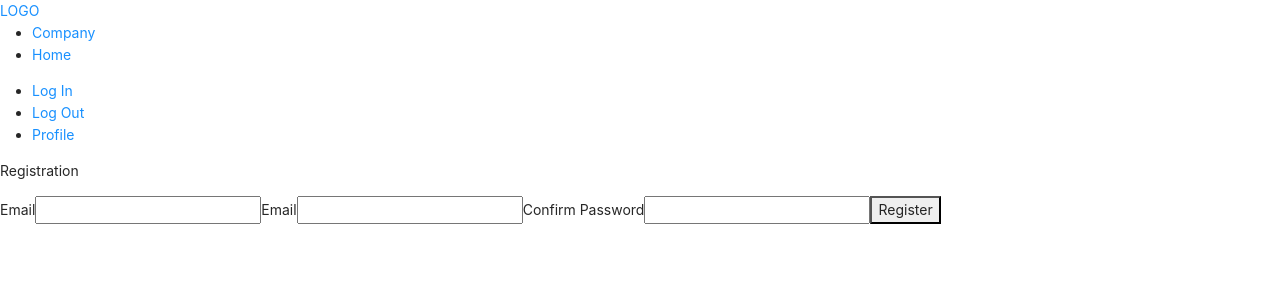
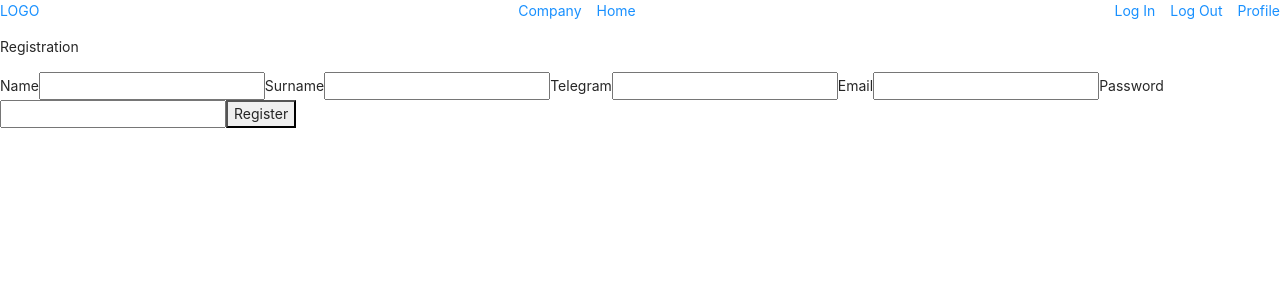
Before and after one commit to SlavaSvirov/interview, a React (Create React App) app in the folder frontend/: page /register in a window 1280 px wide. Shown: the top 300 px of the page. Built offline with nearby package versions, Linux system fonts and the light colour scheme.

Commit message:
done with header style

```diff
--- a/frontend/src/App.js
+++ /dev/null
@@ -1,68 +0,0 @@
-import React from 'react';
-import { BrowserRouter as Router, Switch, Route } from 'react-router-dom';
-import PageNotFound from './components/404/404';
-import Header from './components/Header/Header';
-import Login from './components/Login/Login';
-import MainPage from './components/MainPage/MainPage';
-import Register from './components/Register/Register';
-
-const data = [
-  {
-    author: 'Han Solo',
-    avatar: 'https://zos.alipayobjects.com/rmsportal/ODTLcjxAfvqbxHnVXCYX.png',
-    review:
-      'Lorem ipsum dolor sit amet consectetur, adipisicing elit. Similique, culpa quibusdam. Similique rerum, quisquam delectus quidem autem molestias accusamus dolores omnis odit aspernatur ut laudantium magni iure deserunt, fugit fuga. Expedita minima debitis nam facilis ratione et eaque veritatis similique suscipit, quaerat alias unde quibusdam magnam! Perferendis in reiciendis quam nam, quis eius dolorum modi quaerat provident aspernatur accusamus libero.',
-  },
-  {
-    author: 'Bender',
-    avatar: 'https://zos.alipayobjects.com/rmsportal/ODTLcjxAfvqbxHnVXCYX.png',
-    review:
-      'Lorem ipsum dolor sit amet consectetur, adipisicing elit. Similique, culpa quibusdam. Similique rerum, quisquam delectus quidem autem molestias accusamus dolores omnis odit aspernatur ut laudantium magni iure deserunt, fugit fuga. Expedita minima debitis nam facilis ratione et eaque veritatis similique suscipit, quaerat alias unde quibusdam magnam! Perferendis in reiciendis quam nam, quis eius dolorum modi quaerat provident aspernatur accusamus libero.',
-  },
-  {
-    author: 'Homer Simpson',
-    avatar: 'https://zos.alipayobjects.com/rmsportal/ODTLcjxAfvqbxHnVXCYX.png',
-    review:
-      'Lorem ipsum dolor sit amet consectetur, adipisicing elit. Similique, culpa quibusdam. Similique rerum, quisquam delectus quidem autem molestias accusamus dolores omnis odit aspernatur ut laudantium magni iure deserunt, fugit fuga. Expedita minima debitis nam facilis ratione et eaque veritatis similique suscipit, quaerat alias unde quibusdam magnam! Perferendis in reiciendis quam nam, quis eius dolorum modi quaerat provident aspernatur accusamus libero.',
-  },
-  {
-    author: 'Chui',
-    avatar: 'https://zos.alipayobjects.com/rmsportal/ODTLcjxAfvqbxHnVXCYX.png',
-    review:
-      'Lorem ipsum dolor sit amet consectetur, adipisicing elit. Similique, culpa quibusdam. Similique rerum, quisquam delectus quidem autem molestias accusamus dolores omnis odit aspernatur ut laudantium magni iure deserunt, fugit fuga. Expedita minima debitis nam facilis ratione et eaque veritatis similique suscipit, quaerat alias unde quibusdam magnam! Perferendis in reiciendis quam nam, quis eius dolorum modi quaerat provident aspernatur accusamus libero.',
-  },
-];
-
-function App() {
-  return (
-    <div>
-      <Router>
-        <Header />
-
-        <Switch>
-          <Route exact path="/login">
-            <Login />
-          </Route>
-
-          <Route exact path="/register">
-            <Register />
-          </Route>
-
-          <Route exact path="/company"></Route>
-
-          <Route exact path="/profile"></Route>
-
-          <Route exact path="/">
-            <MainPage data={data} />
-          </Route>
-
-          <Route>
-            <PageNotFound />
-          </Route>
-        </Switch>
-      </Router>
-    </div>
-  );
-}
-
-export default App;
--- a/frontend/src/App.jsx
+++ b/frontend/src/App.jsx
@@ -1,48 +1,66 @@
+import React from 'react';
+import { BrowserRouter as Router, Switch, Route } from 'react-router-dom';
+import PageNotFound from './components/404/404';
+import Header from './components/Header/Header';
+import Login from './components/Login/Login';
 import MainPage from './components/MainPage/MainPage';
-import Reviews from './components/Reviews/Reviews';
+import Register from './components/Register/Register';
+
 const data = [
   {
     author: 'Han Solo',
     avatar: 'https://zos.alipayobjects.com/rmsportal/ODTLcjxAfvqbxHnVXCYX.png',
     review:
-      'We supply a series of design principles, practical patterns and high quality design resources (Sketch and Axure), to help people create  their product prototypes beautifully and efficiently',
+      'Lorem ipsum dolor sit amet consectetur, adipisicing elit. Similique, culpa quibusdam. Similique rerum, quisquam delectus quidem autem molestias accusamus dolores omnis odit aspernatur ut laudantium magni iure deserunt, fugit fuga. Expedita minima debitis nam facilis ratione et eaque veritatis similique suscipit, quaerat alias unde quibusdam magnam! Perferendis in reiciendis quam nam, quis eius dolorum modi quaerat provident aspernatur accusamus libero.',
+  },
+  {
+    author: 'Bender',
+    avatar: 'https://zos.alipayobjects.com/rmsportal/ODTLcjxAfvqbxHnVXCYX.png',
+    review:
+      'Lorem ipsum dolor sit amet consectetur, adipisicing elit. Similique, culpa quibusdam. Similique rerum, quisquam delectus quidem autem molestias accusamus dolores omnis odit aspernatur ut laudantium magni iure deserunt, fugit fuga. Expedita minima debitis nam facilis ratione et eaque veritatis similique suscipit, quaerat alias unde quibusdam magnam! Perferendis in reiciendis quam nam, quis eius dolorum modi quaerat provident aspernatur accusamus libero.',
+  },
+  {
+    author: 'Homer Simpson',
+    avatar: 'https://zos.alipayobjects.com/rmsportal/ODTLcjxAfvqbxHnVXCYX.png',
+    review:
+      'Lorem ipsum dolor sit amet consectetur, adipisicing elit. Similique, culpa quibusdam. Similique rerum, quisquam delectus quidem autem molestias accusamus dolores omnis odit aspernatur ut laudantium magni iure deserunt, fugit fuga. Expedita minima debitis nam facilis ratione et eaque veritatis similique suscipit, quaerat alias unde quibusdam magnam! Perferendis in reiciendis quam nam, quis eius dolorum modi quaerat provident aspernatur accusamus libero.',
   },
   {
     author: 'Chui',
     avatar: 'https://zos.alipayobjects.com/rmsportal/ODTLcjxAfvqbxHnVXCYX.png',
     review:
-      ' Lorem, ipsum dolor sit amet consectetur adipisicing elit. Obcaecati ipsam maiores, eaque mollitia velit rerum vel quia veniam minus aliquid voluptates nisi dolor aut tempore consectetur beatae iure error cumque.',
-  },
-  {
-    author: 'Bart Simpson',
-    avatar: 'https://zos.alipayobjects.com/rmsportal/ODTLcjxAfvqbxHnVXCYX.png',
-    review:
-      ' Lorem ipsum dolor sit amet consectetur adipisicing elit. Fugiat consectetur rerum ex. Rem ipsum aliquid ex atque voluptatum placeat vitae! Quidem, porro eveniet aliquam ab sint veritatis repellendus cum a! Aliquid provident similique corporis sunt magnam quis numquam nisi, odit consequatur perspiciatis rem ducimus amet laudantium possimus libero voluptatem ad consectetur doloremque quas cupiditate soluta, quam culpa. Ad, praesentium ex.',
-  },
-  {
-    author: 'Bender',
-    avatar: 'https://zos.alipayobjects.com/rmsportal/ODTLcjxAfvqbxHnVXCYX.png',
-    review:
-      ' Lorem ipsum dolor sit amet consectetur adipisicing elit. Quia eveniet incidunt quaerat. Neque in non mollitia vel magnam velit est, nobis voluptatibus autem magni explicabo iste optio sunt corporis ipsum. Magni accusantium reprehenderit rerum ab corporis nostrum impedit vero itaque voluptatibus delectus! Commodi pariatur quibusdam culpa esse? Animi quasi ipsa iusto asperiores ipsam magni rerum placeat, corrupti impedit sit nemo.Consequuntur aliquid ratione voluptatibus illum cumque dolorum. Architecto inventore laudantium suscipit? In, fugiat eveniet animi vero qui fugit sed velit incidunt provident ut? Quis possimus enim quibusdam, incidunt eum cum.',
+      'Lorem ipsum dolor sit amet consectetur, adipisicing elit. Similique, culpa quibusdam. Similique rerum, quisquam delectus quidem autem molestias accusamus dolores omnis odit aspernatur ut laudantium magni iure deserunt, fugit fuga. Expedita minima debitis nam facilis ratione et eaque veritatis similique suscipit, quaerat alias unde quibusdam magnam! Perferendis in reiciendis quam nam, quis eius dolorum modi quaerat provident aspernatur accusamus libero.',
   },
 ];
 
 function App() {
   return (
-    <div className="container">
-      <MainPage />
-      <hr />
-      <div className="d-flex sort">
-        <div className="letter-sort">А-я</div>
-        <div>Зарплата</div>
-        <div>Рейтинг</div>
-        <div>
-          <select></select>
-        </div>
-      </div>
-      {data.map((review) => {
-        return <Reviews key={review.author} review={review} />;
-      })}
+    <div>
+      <Router>
+        <Header />
+
+        <Switch>
+          <Route exact path="/login">
+            <Login />
+          </Route>
+
+          <Route exact path="/register">
+            <Register />
+          </Route>
+
+          <Route exact path="/company"></Route>
+
+          <Route exact path="/profile"></Route>
+
+          <Route exact path="/">
+            <MainPage data={data} />
+          </Route>
+
+          <Route>
+            <PageNotFound />
+          </Route>
+        </Switch>
+      </Router>
     </div>
   );
 }
--- a/frontend/src/components/Header/Header.jsx
+++ b/frontend/src/components/Header/Header.jsx
@@ -1,13 +1,14 @@
 import { Link } from 'react-router-dom';
+import style from './header.module.css'
 
 function Header() {
   return (
-    <section>
-      <nav className="burger">
+    <section className={style.header}>
+      <nav className={style.burger}>
         <Link to="/">
-          <span className="logo">LOGO</span>
+          <span className={style.logo}>LOGO</span>
         </Link>
-        <div className="secondBurger">
+        <div className={style.secondBurger}>
           <ul>
             <li>
               <Link to="/company">Company</Link>
@@ -17,7 +18,7 @@ function Header() {
             </li>
           </ul>
         </div>
-        <div className="thirdBurger">
+        <div className={style.thirdBurger}>
           <ul>
             <li>
               <Link to="/login">Log In</Link>
--- /dev/null
+++ b/frontend/src/components/Header/header.module.css
@@ -0,0 +1,13 @@
+.header .burger {
+  display: flex;
+  justify-content: space-between;
+}
+
+.header .burger ul {
+  display: flex;
+  list-style: none;
+}
+
+.header .burger ul li:not(:first-child) {
+  margin:  0 0 0 15px;
+}
--- a/frontend/src/components/Login/Login.jsx
+++ b/frontend/src/components/Login/Login.jsx
@@ -1,11 +1,12 @@
 import { Link } from "react-router-dom";
+import style from './login.module.css'
 
 function Login() {
   return (
-    <section>
-      <div>
-        <p>LOGO</p>
-        <div>
+    <section className={style.sectionLogin}>
+      <div className={style.login}>
+        <p className={style.logo}>LOGO</p>
+        <div className={style.loginInputs}>
           <label>Email</label>
           <input name='email' />
 
@@ -15,8 +16,7 @@ function Login() {
           <button>Log In</button>
         </div>
         <div>
-          <p>If you don't have a account,
-            you can <Link to='/register'>create</Link>
+          <p className={style.loginText}>Don't you have account? <Link to='/register'>Registration</Link>
           </p>
         </div>
       </div>
--- a/frontend/src/components/Register/Register.jsx
+++ b/frontend/src/components/Register/Register.jsx
@@ -4,14 +4,20 @@ function Register() {
       <div>
         <p>Registration</p>
         <div>
+          <label>Name</label>
+          <input name='name' />
+
+          <label>Surname</label>
+          <input name='surname' />
+
+          <label>Telegram</label>
+          <input name='telegram' />
+
           <label>Email</label>
           <input name='email' />
 
-          <label>Email</label>
+          <label>Password</label>
           <input name='password' />
-
-          <label>Confirm Password</label>
-          <input name='confirmPassword' />
 
           <button>Register</button>
         </div>
--- a/frontend/src/index.js
+++ b/frontend/src/index.js
@@ -2,7 +2,7 @@ import React from 'react';
 import ReactDOM from 'react-dom';
 import './index.css';
 import 'antd/dist/antd.css';
-import App from './App';
+import App from './App.jsx';
 
 ReactDOM.render(
   <React.StrictMode>
```
Also changed, not shown: frontend/src/components/Login/login.module.css (added), 1 other file (tests, documents, lock files or other folders).
